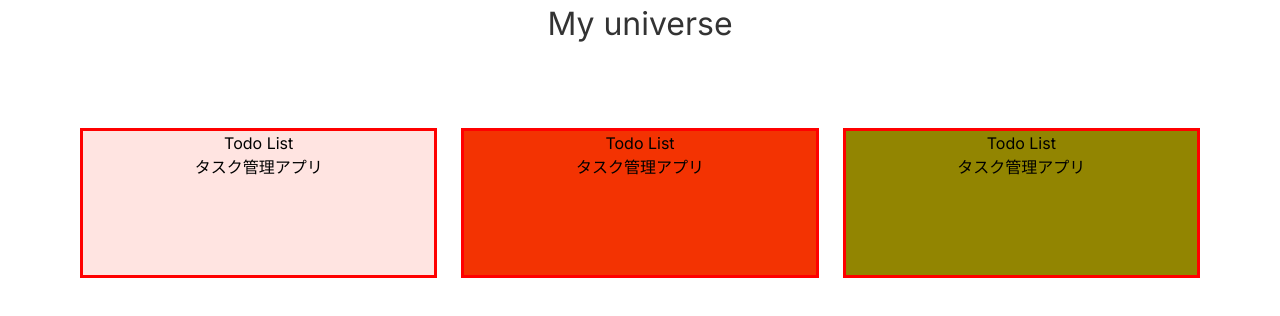
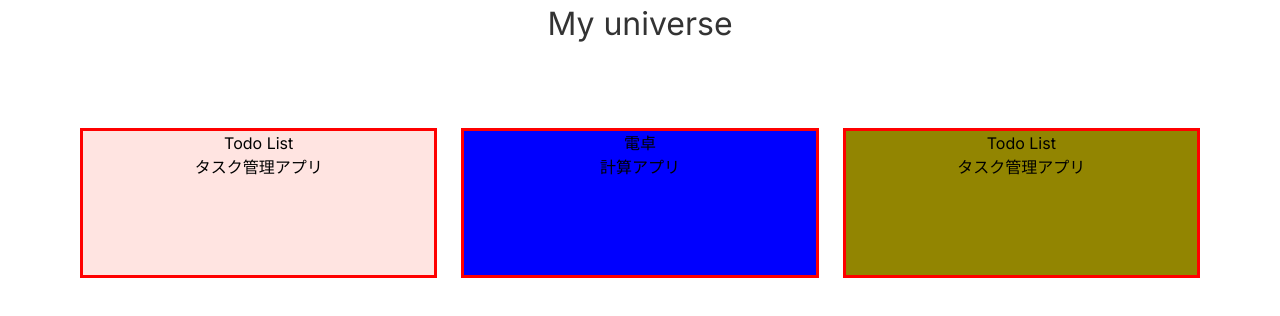
Before and after one commit to Reossann/my-universe, a Next.js app: page / in a window 1280 px wide. Shown: the top 316 px of the page. Built offline with nearby package versions, Linux system fonts and the light colour scheme.

Commit message:
feat:電卓アプリを作ろう！！！

```diff
--- /dev/null
+++ b/app/calc/page.tsx
@@ -0,0 +1 @@
+"use client";
--- a/app/page.tsx
+++ b/app/page.tsx
@@ -3,7 +3,7 @@ import styles from "./page.module.css";
 
 const apps = [
   { id: "todo", name: "Todo List", path: "/todo", description: "タスク管理アプリ", color:"#ffe4e1"},
-{id: "todo_kari", name: "Todo List", path: "/todos", description: "タスク管理アプリ", color:"#f33302"},
+{id: "todo_kari", name: "電卓", path: "/calc", description: "計算アプリ", color:"blue"},
 {id: "todo_tigauyo", name: "Todo List", path: "/todos", description: "タスク管理アプリ", color:"#928501"},
 ]
 
```
